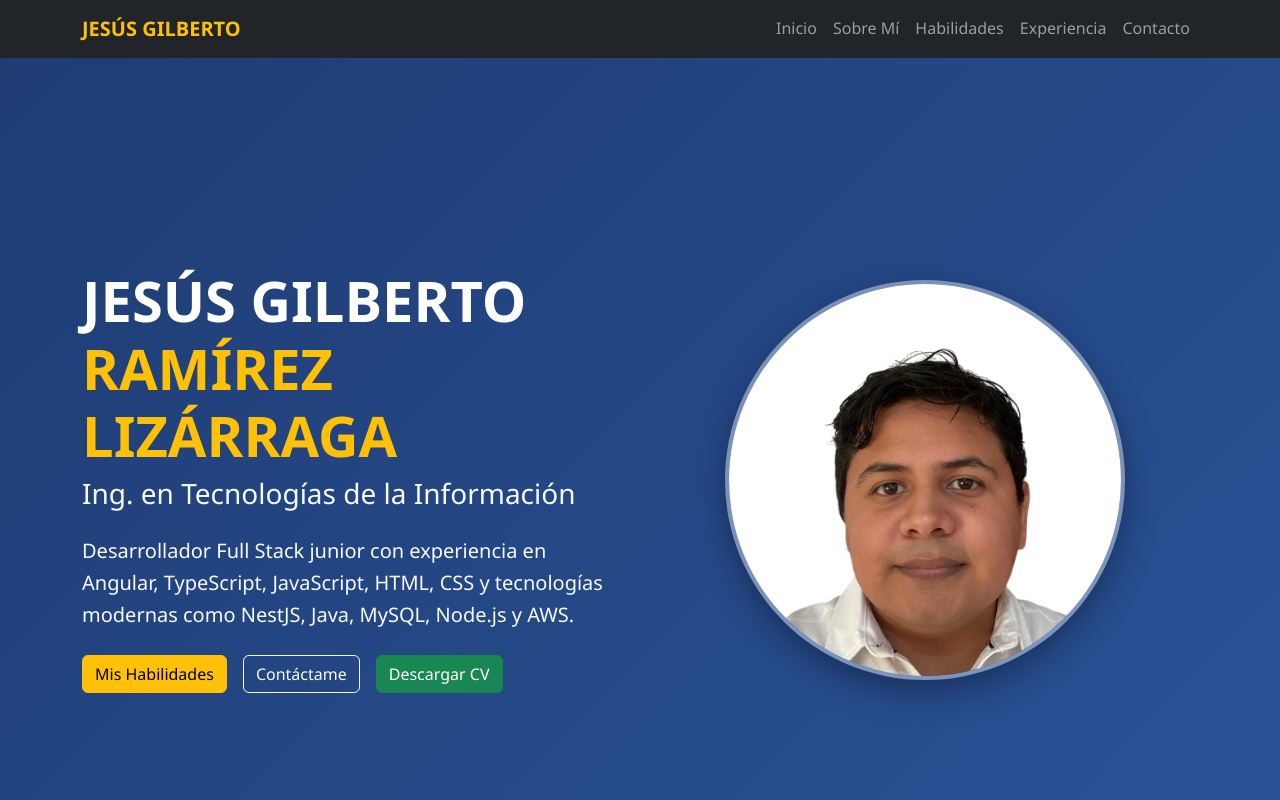
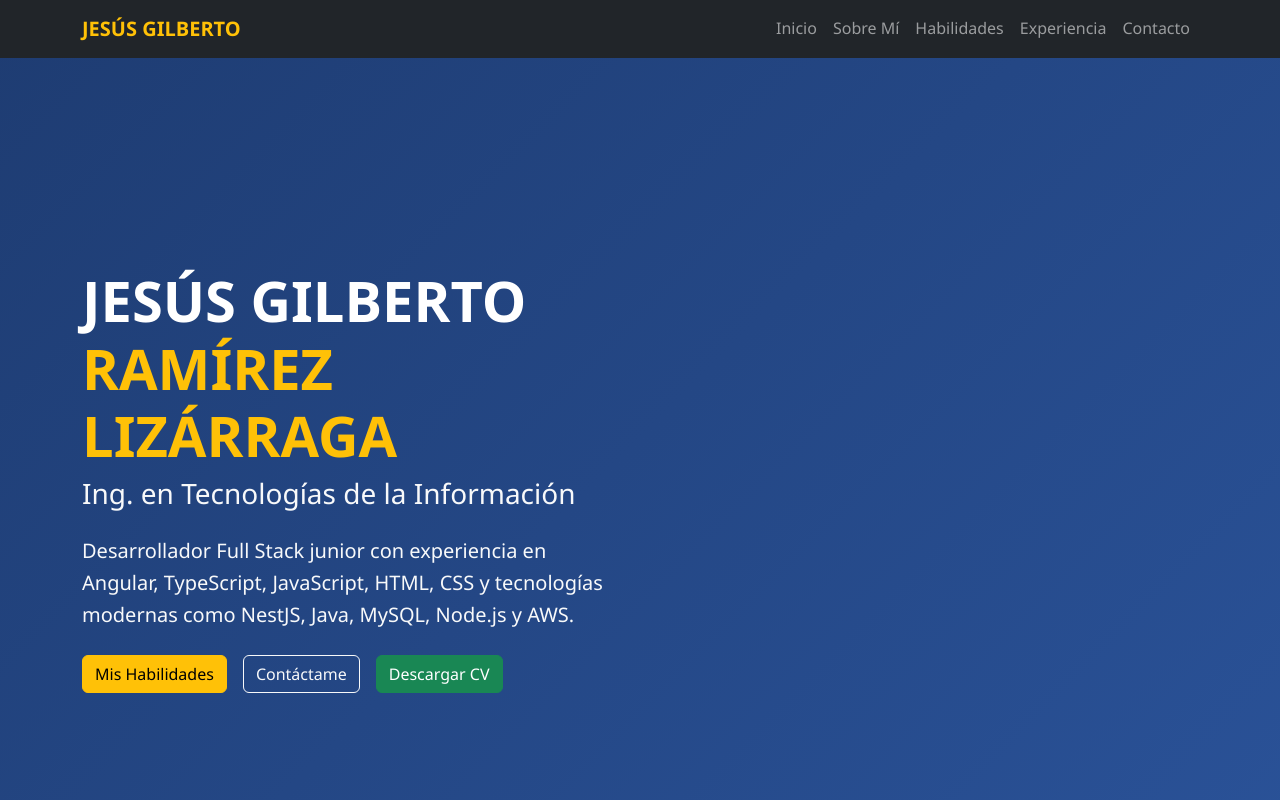
Before and after one commit to jesusgilberto/portafoliojesusgilberto, an Angular app: page / in a window 1280 px wide. Shown: the top 800 px of the page. Built offline with nearby package versions, Linux system fonts and the light colour scheme.

Commit message:
Remover logo antiguo del componente hero

```diff
--- a/src/app/components/hero/hero.html
+++ b/src/app/components/hero/hero.html
@@ -19,14 +19,7 @@
         </a>
 </div>
       </div>
-      <div class="col-lg-6 text-center">
-        <div class="profile-placeholder">
-          <img
-            class="profile-image"
-            src="assets/images/profile.jpg"
-          >
-        </div>
-      </div>
+
     </div>
   </div>
 </section>
```
